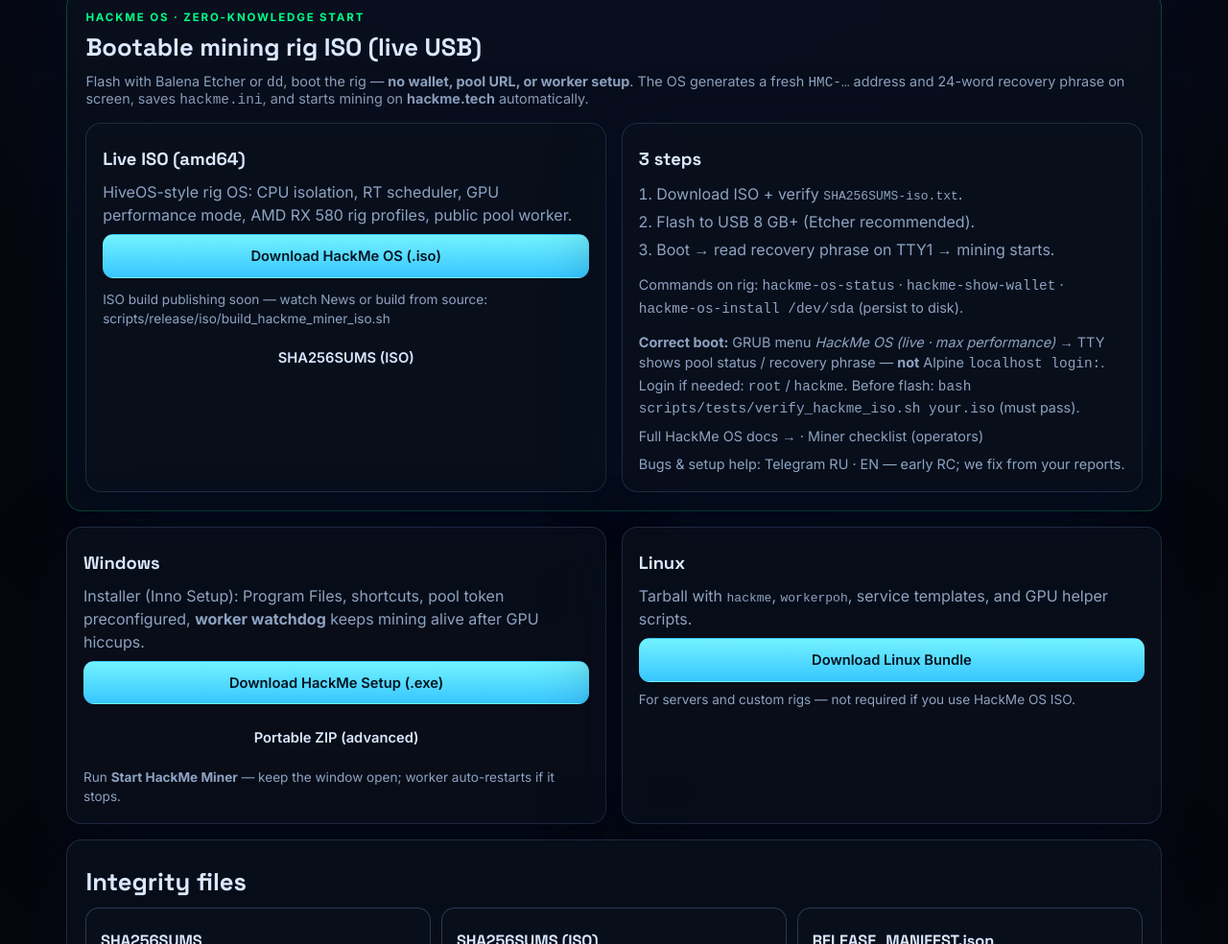
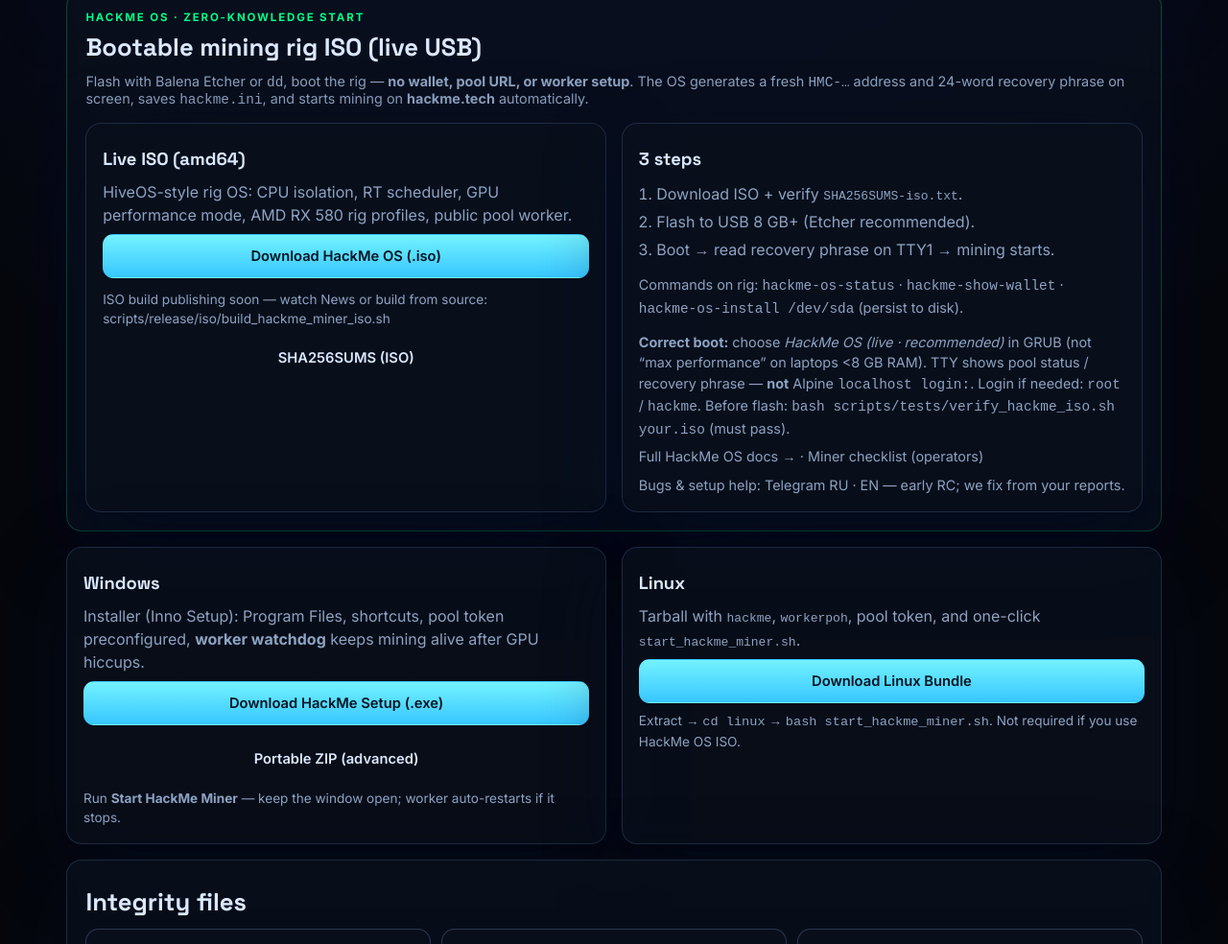
Before and after one commit to jokeez/hackme, a plain HTML site: page web/site/downloads.html in a window 1280 px wide. Shown: the part 281-1265 px from the top of the page at 96% size. Drawn offline with Linux system fonts and the light colour scheme; no server answers.

Commit message:
Add Linux one-click miner start and ship pool token in bundle.
Miners extract the tarball, run start_hackme_miner.sh, and join hackme.tech without editing env files. Downloads page and smoke tests cover the new layout.

```diff
--- a/web/site/downloads.html
+++ b/web/site/downloads.html
@@ -54,7 +54,7 @@
             <li>Boot → read recovery phrase on TTY1 → mining starts.</li>
           </ol>
           <p class="subtle" style="margin-top:0.75rem">Commands on rig: <code>hackme-os-status</code> · <code>hackme-show-wallet</code> · <code>hackme-os-install /dev/sda</code> (persist to disk).</p>
-          <p class="subtle" style="margin-top:0.75rem"><strong>Correct boot:</strong> GRUB menu <em>HackMe OS (live · max performance)</em> → TTY shows pool status / recovery phrase — <strong>not</strong> Alpine <code>localhost login:</code>. Login if needed: <code>root</code> / <code>hackme</code>. Before flash: <code>bash scripts/tests/verify_hackme_iso.sh your.iso</code> (must pass).</p>
+          <p class="subtle" style="margin-top:0.75rem"><strong>Correct boot:</strong> choose <em>HackMe OS (live · recommended)</em> in GRUB (not “max performance” on laptops &lt;8&nbsp;GB RAM). TTY shows pool status / recovery phrase — <strong>not</strong> Alpine <code>localhost login:</code>. Login if needed: <code>root</code> / <code>hackme</code>. Before flash: <code>bash scripts/tests/verify_hackme_iso.sh your.iso</code> (must pass).</p>
           <p class="subtle"><a href="https://github.com/jokeez/hackme/blob/main/docs/HACKME_OS.md" target="_blank" rel="noreferrer">Full HackMe OS docs →</a> · <a href="https://github.com/jokeez/hackme/blob/main/docs/MINER_READINESS_CHECKLIST.md" target="_blank" rel="noreferrer">Miner checklist (operators)</a></p>
           <p class="subtle" style="margin-top:0.5rem">Bugs &amp; setup help: <a href="https://t.me/hackme_ru" target="_blank" rel="noreferrer">Telegram RU</a> · <a href="https://t.me/hackme_en" target="_blank" rel="noreferrer">EN</a> — early RC; we fix from your reports.</p>
         </article>
@@ -71,9 +71,9 @@
       </article>
       <article class="card glass">
         <h3>Linux</h3>
-        <p>Tarball with <code>hackme</code>, <code>workerpoh</code>, service templates, and GPU helper scripts.</p>
+        <p>Tarball with <code>hackme</code>, <code>workerpoh</code>, pool token, and one-click <code>start_hackme_miner.sh</code>.</p>
         <a id="download-linux" class="btn btn-primary btn-block" href="#">Download Linux Bundle</a>
-        <p class="subtle" style="margin-top:0.5rem;font-size:0.85rem">For servers and custom rigs — not required if you use HackMe OS ISO.</p>
+        <p class="subtle" style="margin-top:0.5rem;font-size:0.85rem">Extract → <code>cd linux</code> → <code>bash start_hackme_miner.sh</code>. Not required if you use HackMe OS ISO.</p>
       </article>
     </section>
 
```
Also changed, not shown: scripts/release/RELEASE_QUICKSTART.md, 6 other files.
